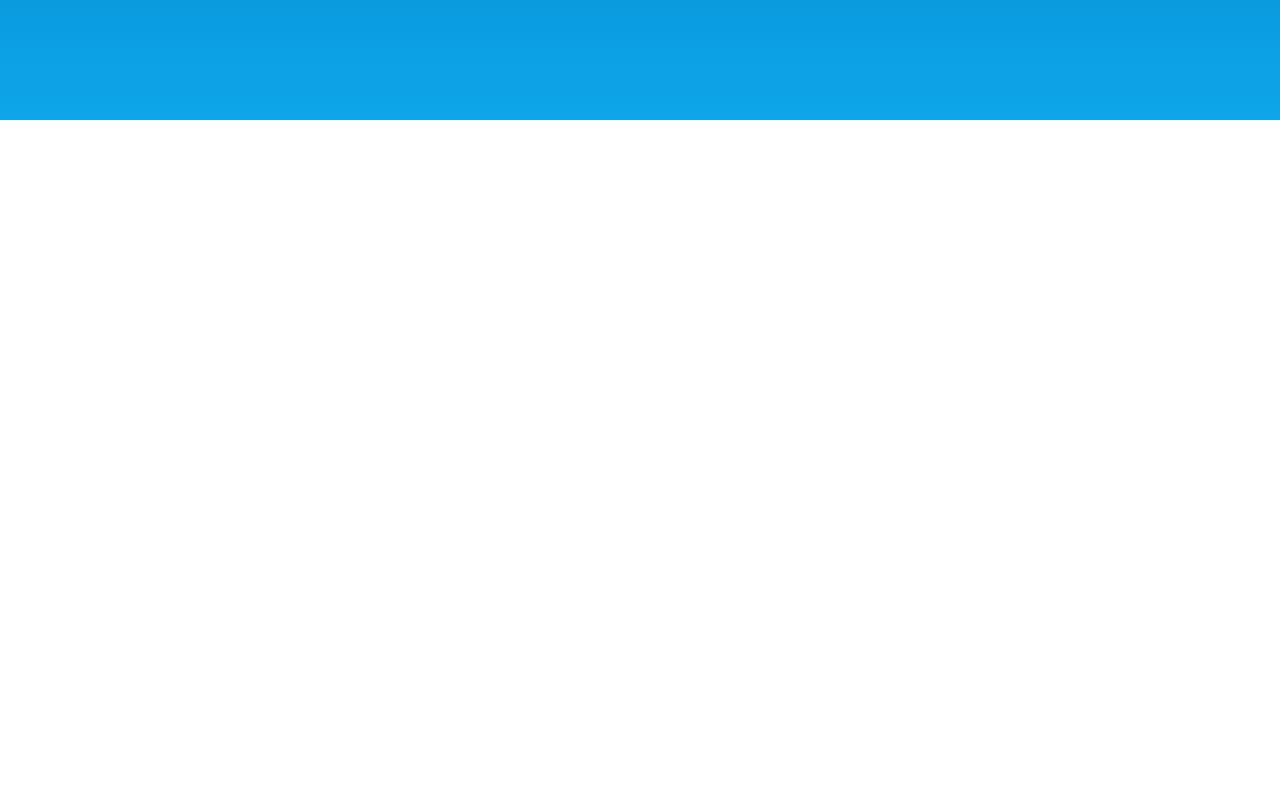
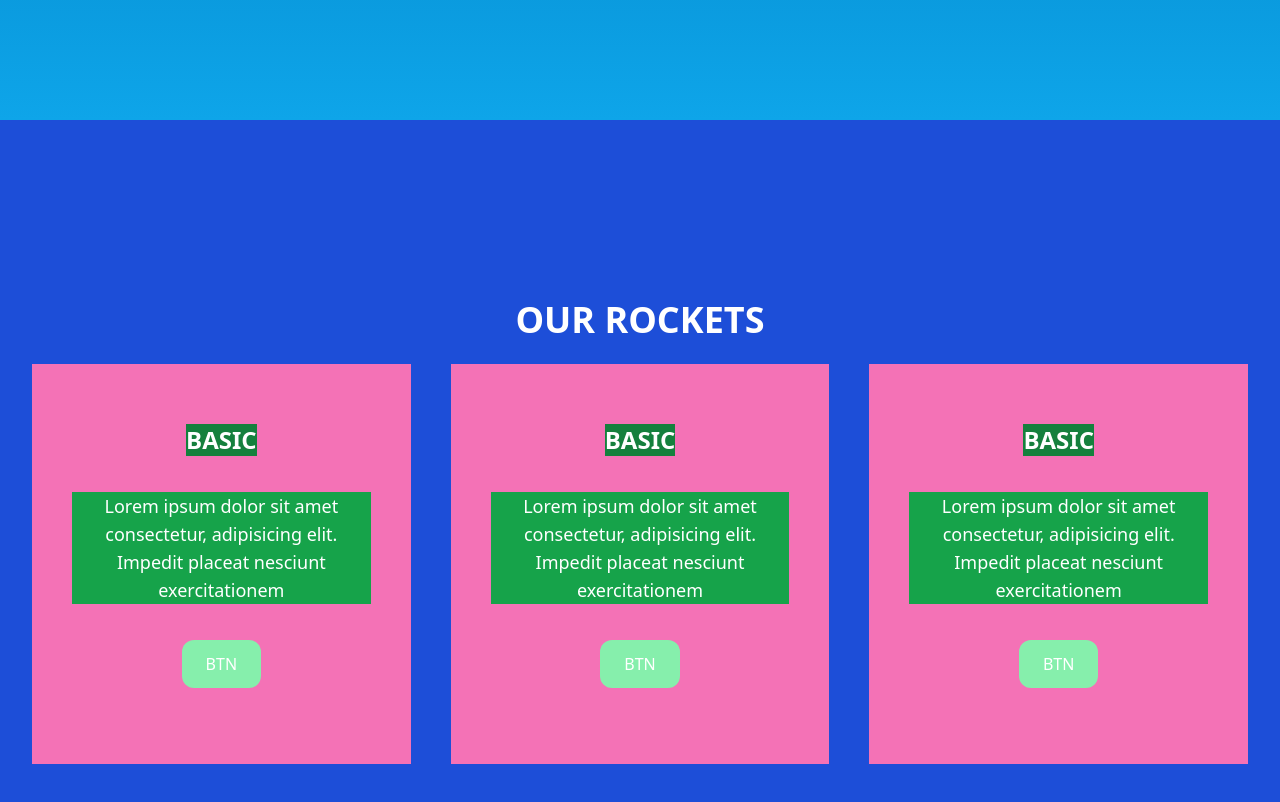
Before and after one commit to MUMEi-28/Rocket-Exploration, a plain HTML site: page build/index.html in a window 1280 px wide. Shown: the part 1480-2282 px from the top of the page. Drawn offline with Linux system fonts and the light colour scheme.

Commit message:
Pricing simple sketch

```diff
--- a/build/index.html
+++ b/build/index.html
@@ -72,7 +72,7 @@
                     alt="Cloud Container">
 
                 <div class="absolute mb-[15rem] inset-0 flex flex-col justify-center items-center text-center ">
-                    <h1 class="relative bottom-[7rem] text-3xl font-bold text-white">About Rocket Explorer</h1>
+                    <h1 class="relative bottom-[7rem] text-4xl font-bold text-white">About Rocket Explorer</h1>
                     <p
                         class="text-base lg:text-lg text-white px-[1.5rem] sm:px-[7rem] md:px-[14rem] lg:px-[22rem] xl:px-[30rem] ">
                         At Rocket Explorer, we sell tickets for an unforgettable journey beyond Earth. Whether you're
@@ -95,7 +95,53 @@
                 src="../Images/About/CloudTop.png" alt="cloud" class="">
         </section>
 
-        <section id="rockets" class="min-h-screen"></section>
+        <section id="rockets" class="min-h-screen">
+
+            <div id="card-container" class="min-h-screen flex flex-col justify-center items-centers bg-blue-700 p-8">
+
+                <h1 class="text-center text-4xl font-bold p-6 text-white">OUR ROCKETS</h1>
+
+                <div id="cards" class="flex flex-row gap-10 justify-around h-[400px]">
+
+                    <div class="flex flex-col items-center  bg-pink-400 px-6 py-10">
+                        <h2 class="font-bold text-2xl bg-green-700 m-5 text-center text-white">BASIC</h2>
+                        <p class="text-center bg-green-600 text-white m-4 text-lg">Lorem ipsum dolor sit amet
+                            consectetur,
+                            adipisicing elit.
+                            Impedit placeat
+                            nesciunt
+                            exercitationem
+                        </p>
+                        <button class="bg-green-300 px-6 py-3 rounded-xl text-white my-5">BTN</button>
+                    </div>
+
+                    <div class="flex flex-col items-center  bg-pink-400 px-6 py-10">
+                        <h2 class="font-bold text-2xl bg-green-700 m-5 text-center text-white">BASIC</h2>
+                        <p class="text-center bg-green-600 text-white m-4 text-lg">Lorem ipsum dolor sit amet
+                            consectetur,
+                            adipisicing elit.
+                            Impedit placeat
+                            nesciunt
+                            exercitationem
+                        </p>
+                        <button class="bg-green-300 px-6 py-3 rounded-xl text-white my-5">BTN</button>
+                    </div>
+
+                    <div class="flex flex-col items-center  bg-pink-400 px-6 py-10">
+                        <h2 class="font-bold text-2xl bg-green-700 m-5 text-center text-white">BASIC</h2>
+                        <p class="text-center bg-green-600 text-white m-4 text-lg">Lorem ipsum dolor sit amet
+                            consectetur,
+                            adipisicing elit.
+                            Impedit placeat
+                            nesciunt
+                            exercitationem
+                        </p>
+                        <button class="bg-green-300 px-6 py-3 rounded-xl text-white my-5">BTN</button>
+                    </div>
+                </div>
+            </div>
+
+        </section>
 
     </main>
 </body>
```
Also changed, not shown: build/css/style.css.
